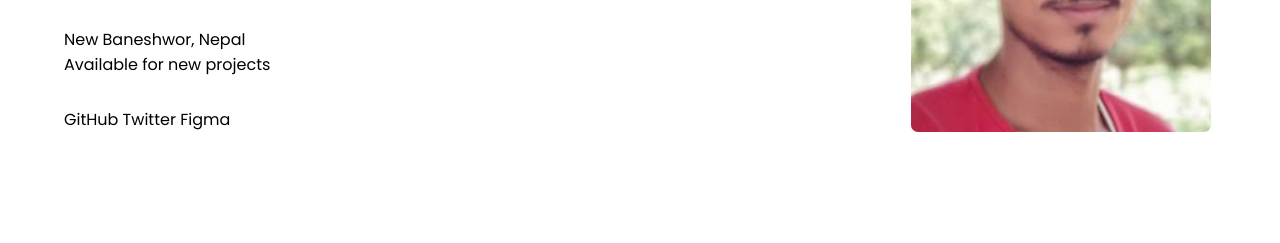
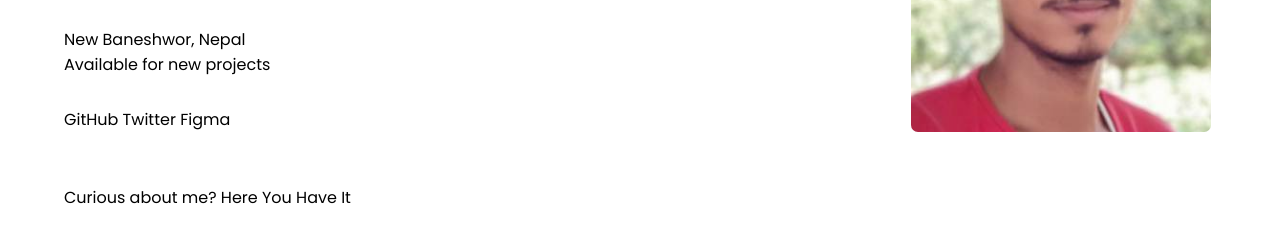
Before and after one commit to Kanahaiya99/protfolio, a plain HTML site: page index.html in a window 1280 px wide. Shown: the part 315-558 px from the top of the page. Drawn offline with Linux system fonts and the light colour scheme.

Commit message:
Kanahaiya99

```diff
--- a/index.html
+++ b/index.html
@@ -69,8 +69,14 @@
                 </div>
             </div>
         </div>
-
-
+        <div class="aboutme">
+            <div class="firstaboutme">
+                <p>Curious about me? Here You Have It</p>
+            </div>
+            <div class="secondaboutme">
+                <img src="" alt="">
+            </div>
+        </div>
     </div>
 </body>
 
```
